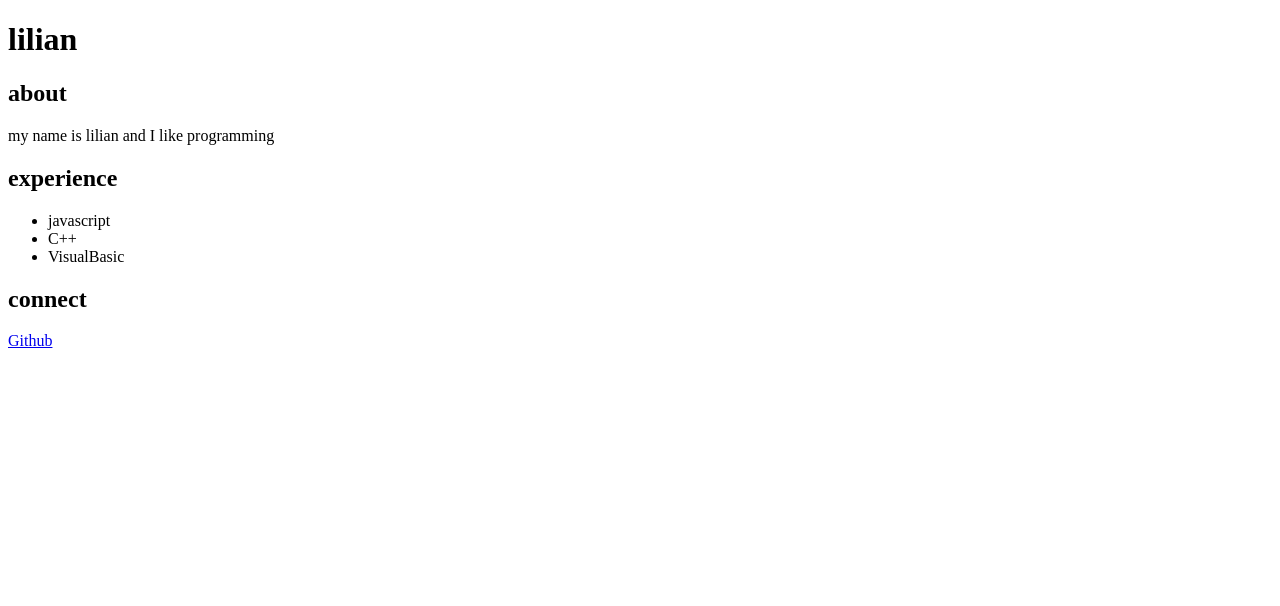
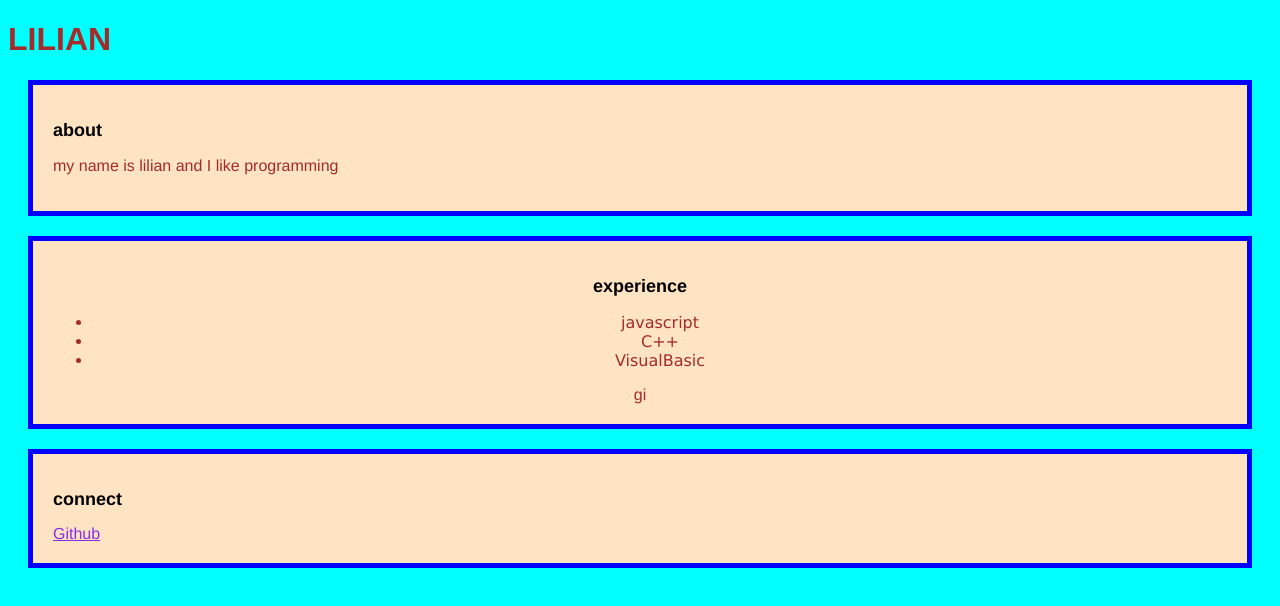
Before and after one commit to Blanquitta/Blanca-Pena, a plain HTML site: page index.html in a window 1280 px wide. Drawn offline with Linux system fonts and the light colour scheme.

Commit message:
styling added

```diff
--- /dev/null
+++ b/css/index.css
@@ -0,0 +1,34 @@
+body {
+    background-color: aqua;
+    color: brown;
+    font-family: 'Franklin Gothic Medium', 'Arial Narrow', Arial, sans-serif;
+}
+
+section {
+    background-color: bisque;
+    margin: 20px;
+    padding: 20px;
+    border: 5px solid blue;
+
+}
+
+#experience {
+    text-align: center;
+}
+
+section h2 {
+    font-size: large;
+    font-weight: bold;
+    color: black;
+}
+
+#name {
+    text-transform: uppercase;
+}
+#experience ul li {
+  font-family:Verdana, Geneva, Tahoma, sans-serif
+}
+
+#connect a {
+   color:blueviolet;
+}
--- a/index.html
+++ b/index.html
@@ -4,10 +4,12 @@
     <title>lilian's portfolio</title>
     <meta name="author" content="lilian">
     <meta name="description" content="/lilian's porfolio">
+    <link rel="stylesheet" href="css/index.css">
 </head>
 
 <body>
-    <h1>lilian</h1>
+    <h1 id="name">lilian</h1>
+
     <section id="about">
         <h2>about</h2>
         <p>my name is lilian and I like programming</p>
@@ -18,7 +20,7 @@
             <li>javascript</li>
             <li>C++</li>
             <li>VisualBasic</li>
-        </ul>
+        </ul>gi
     </section>
     <section id="connect">
         <h2>connect</h2>
```
